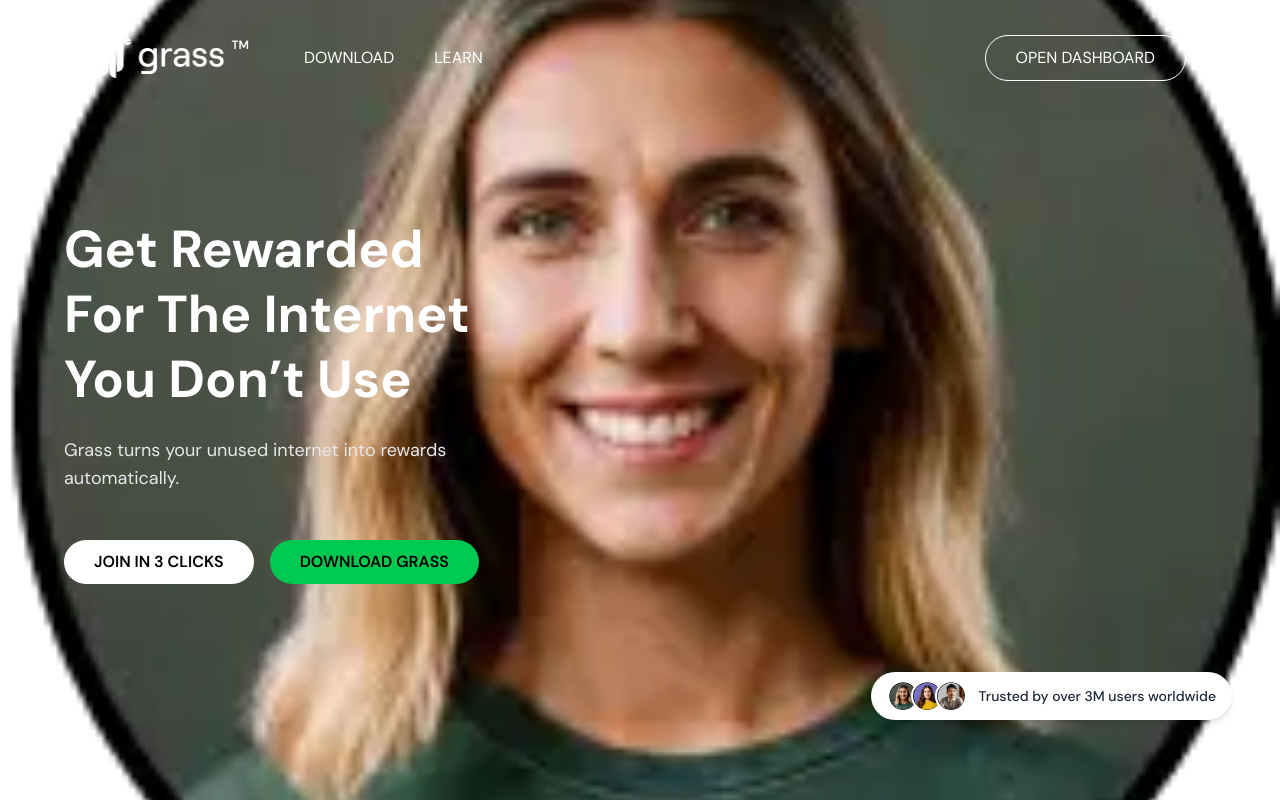
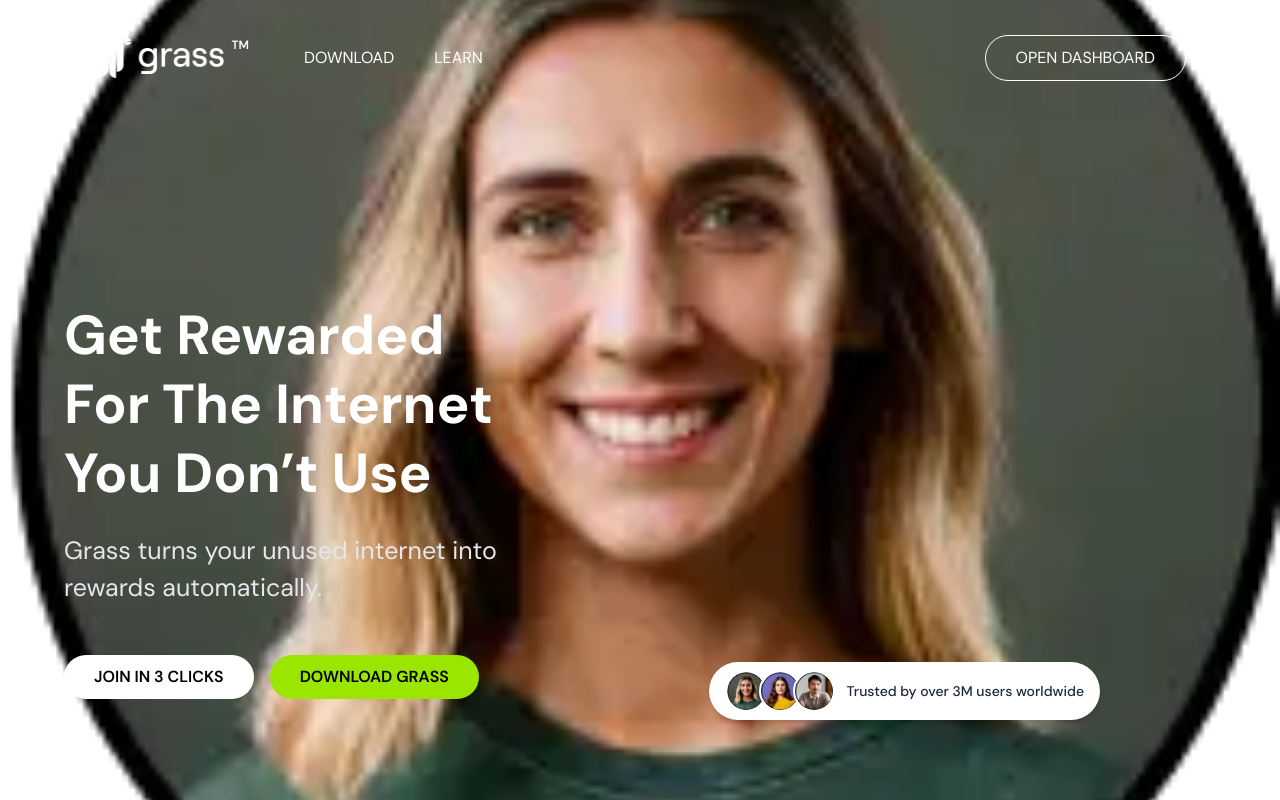
Before and after one commit to heyrapto/grass-io-clone, a Next.js app: page / in a window 1280 px wide. Built offline with nearby package versions, Linux system fonts and the light colour scheme.

Commit message:
Feat: fix hero and navbar

```diff
--- a/src/components/sections/hero.tsx
+++ b/src/components/sections/hero.tsx
@@ -7,13 +7,13 @@
   return (
     <section className="relative h-screen bg-[url('/hero-1.webp')] bg-cover bg-center">
       {/* Container */}
-      <div className="w-[90%] max-w-[1200px] mx-auto h-full flex items-center">
+      <div className="w-[90%] max-w-[1350px] mx-auto h-full flex items-center">
         {/* Left content */}
-        <div className="flex flex-col gap-6 max-w-[450px] text-white z-10">
-          <h1 className="text-[52px] font-bold leading-tight">
+        <div className="flex flex-col gap-6 max-w-[450px] text-white z-10 mt-[200px]">
+          <h1 className="text-[55px] font-bold leading-tight">
             Get Rewarded For The Internet You Don’t Use
           </h1>
-          <p className="text-lg text-gray-200">
+          <p className="text-[25px] text-gray-200">
             Grass turns your unused internet into rewards automatically.
           </p>
 
@@ -33,15 +33,15 @@
       </div>
 
       {/* Bottom right trusted badge */}
-      <div className="absolute bottom-20 right-12 flex items-center gap-3 bg-white rounded-full shadow-md px-4 py-2">
+      <div className="absolute bottom-[80px] right-[180px] flex items-center gap-3 bg-white rounded-full shadow-md px-4 py-2">
         <div className="flex -space-x-2">
           {people.map((src, i) => (
             <Image
               key={i}
               src={src}
               alt="User avatar"
-              width={32}
-              height={32}
+              width={42}
+              height={42}
               className="rounded-full border-2 border-white"
             />
           ))}
--- a/src/components/ui/button.tsx
+++ b/src/components/ui/button.tsx
@@ -1,6 +1,6 @@
 export const Button = ({ title, className, variant }: ButtonProps) => {
     // const widths = bidWidth ? "min-w-[150px] text-[16px[" : "min-w-[100px] text-[13px]"
-    const variants = variant === "white" ? "bg-white text-black font-semibold" : variant === "green" ? "bg-green-500 text-black font-semibold" : "bg-black text-white"
+    const variants = variant === "white" ? "bg-white text-black font-semibold" : variant === "green" ? "bg-lime-400 text-black font-semibold" : "bg-black text-white"
     return (
         <button className={`${className} ${variants} cursor-pointer rounded-[50px] text-center inline-flex uppercase py-[10px] px-[30px]`}>{title}</button>
     )
```
